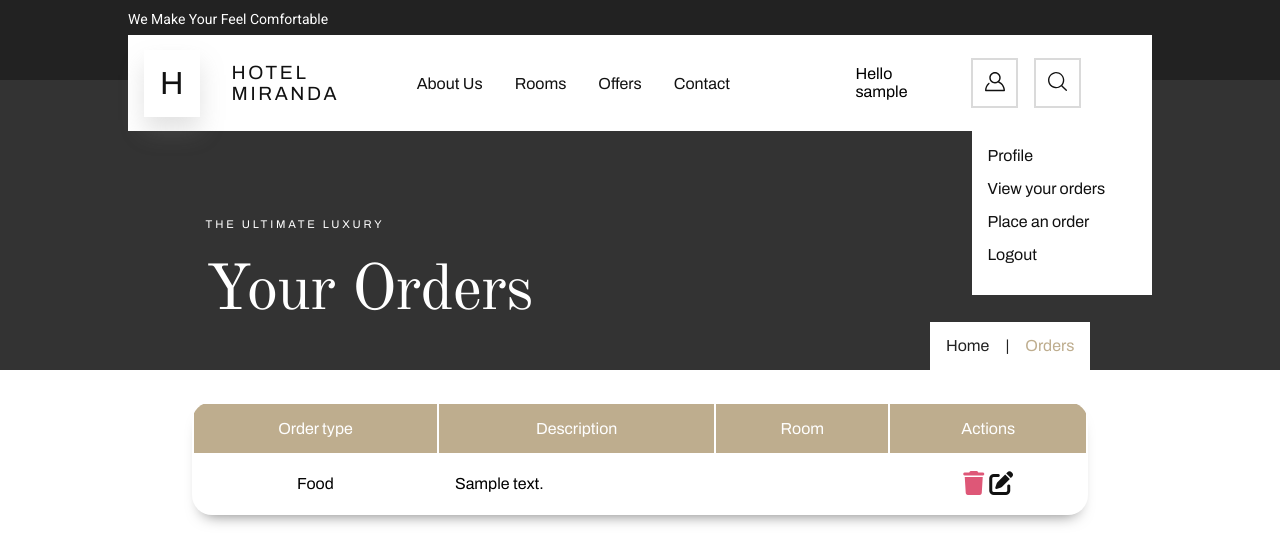
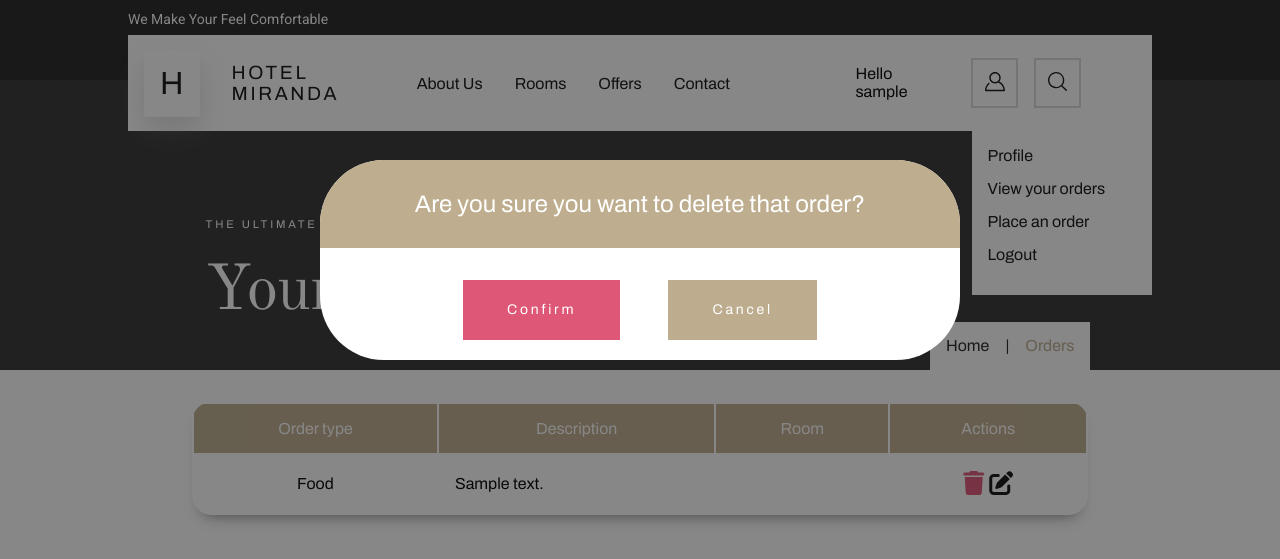
Before and after one commit to Jauregi13/HotelMirandaDjango, a Django app: page /orders/ in a window 1280 px wide; the page is wider, and only the part inside the window is pictured. Shown: the top 559 px of that part. Run offline with Django 5.2, Linux system fonts and the light colour scheme; a user stored in the database is signed in; tables that the repository leaves empty hold one stand-in row (values such as "Sample post"); data that the repository does not hold is empty; grey boxes are pictures that could not be loaded.

Commit message:
diseño modal delete order hecho

```diff
--- a/hotelMiranda/static/hotelMiranda/css/_buttons.scss
+++ b/hotelMiranda/static/hotelMiranda/css/_buttons.scss
@@ -1,4 +1,4 @@
-@use 'variables';
+@import 'variables';
 
 .button {
     background-color: #BDAC8D;
@@ -6,7 +6,7 @@
     color: #FFFFFF;
     height: 3em;
     font-weight: 700;
-    font-family: variables.$font-primary;
+    font-family: $font-primary;
     font-size: 0.875rem;
     line-height: 1rem;
     letter-spacing: 0.175rem;
@@ -25,6 +25,11 @@
 
     &--bigger {
         padding-bottom: 3em;
+    }
+
+    &--red {
+        border: 2px solid $error-color;
+        background-color: $error-color;
     }
 
     &--pagination {
--- a/hotelMiranda/static/hotelMiranda/css/_paragraphs.scss
+++ b/hotelMiranda/static/hotelMiranda/css/_paragraphs.scss
@@ -86,9 +86,13 @@
         line-height: 1.13rem;
     }
 
-    &--bigger {
+    &--medium {
         font-weight: 500;
-        font-size: 1em;
-        line-height: 1em;
+        font-size: 1rem;
+        line-height: 1rem;
+    }
+    &--large {
+        font-size: 1.5rem;
+        line-height: 1.5rem;
     }
 }
--- /dev/null
+++ b/hotelMiranda/static/hotelMiranda/css/orderList/_deleteOrder.scss
@@ -0,0 +1,49 @@
+
+@import './../variables';
+
+.delete-order-modal {
+    position: fixed;
+    top: 0;
+    left: 0;
+    display: block;
+    width: 100%;
+    height: 100%;
+    z-index: 11;
+    background-color: rgba($color: $black-color, $alpha: 0.5);
+
+    &--display {
+        display: block;
+    }
+
+    &__content {
+        position: absolute;
+        top: 20%;
+        left: 25%;
+        width: 50%;
+        height: 200px;
+        margin: 0 auto;
+        border-radius: 4em;
+        background-color: $white-color;
+        z-index: 12;
+
+        &__title {
+            background-color: $primary-color;
+            border-top-left-radius: 4em;
+            border-top-right-radius: 4em;
+            padding: 1em;
+            padding-top: 2em;
+            padding-bottom: 2em;
+            text-align: center;
+            margin-bottom: 2em;
+        }
+
+        &__buttons {
+            width: 70%;
+            margin: 0 auto;
+            display: flex;
+            gap: 3em;
+            justify-content: center;
+        }
+
+    }
+}
--- a/hotelMiranda/static/hotelMiranda/css/orderList/_orderList.scss
+++ b/hotelMiranda/static/hotelMiranda/css/orderList/_orderList.scss
@@ -1,5 +1,6 @@
 
 @use './table';
+@use './deleteOrder';
 
 .order-content {
 
--- a/hotelMiranda/static/hotelMiranda/css/styles.css
+++ b/hotelMiranda/static/hotelMiranda/css/styles.css
@@ -383,6 +383,10 @@
 .button--bigger {
   padding-bottom: 3em;
 }
+.button--red {
+  border: 2px solid #DE5777;
+  background-color: #DE5777;
+}
 .button--pagination {
   padding: 1em;
   border: none;
@@ -545,10 +549,14 @@
   font-size: 1rem;
   line-height: 1.13rem;
 }
-.paragraph--bigger {
+.paragraph--medium {
   font-weight: 500;
-  font-size: 1em;
-  line-height: 1em;
+  font-size: 1rem;
+  line-height: 1rem;
+}
+.paragraph--large {
+  font-size: 1.5rem;
+  line-height: 1.5rem;
 }
 
 .input {
@@ -2679,6 +2687,48 @@
   color: #111111;
 }
 
+.delete-order-modal {
+  position: fixed;
+  top: 0;
+  left: 0;
+  display: block;
+  width: 100%;
+  height: 100%;
+  z-index: 11;
+  background-color: rgba(17, 17, 17, 0.5);
+}
+.delete-order-modal--display {
+  display: block;
+}
+.delete-order-modal__content {
+  position: absolute;
+  top: 20%;
+  left: 25%;
+  width: 50%;
+  height: 200px;
+  margin: 0 auto;
+  border-radius: 4em;
+  background-color: #FFFFFF;
+  z-index: 12;
+}
+.delete-order-modal__content__title {
+  background-color: #BEAD8E;
+  border-top-left-radius: 4em;
+  border-top-right-radius: 4em;
+  padding: 1em;
+  padding-top: 2em;
+  padding-bottom: 2em;
+  text-align: center;
+  margin-bottom: 2em;
+}
+.delete-order-modal__content__buttons {
+  width: 70%;
+  margin: 0 auto;
+  display: flex;
+  gap: 3em;
+  justify-content: center;
+}
+
 .order-content {
   width: 90%;
   margin: 0 auto;
--- a/hotelMiranda/templates/hotelMiranda/base.html
+++ b/hotelMiranda/templates/hotelMiranda/base.html
@@ -86,6 +86,22 @@
             </div>
 
         </header>
+
+        <section class="delete-order-modal">
+
+            <div class="delete-order-modal__content">
+
+                <div class="delete-order-modal__content__title">
+                    <p class="paragraph paragraph--white paragraph--bold paragraph--large">Are you sure you want to delete that order?</p>
+                </div>
+                <div class="delete-order-modal__content__buttons">
+                    <button class="button button--red">Confirm</button>
+                    <button class="button">Cancel</button>
+                </div>
+
+            </div>
+
+        </section>
 
          {% if title != 'Home' %}
 
--- a/hotelMiranda/templates/hotelMiranda/order/orderList.html
+++ b/hotelMiranda/templates/hotelMiranda/order/orderList.html
@@ -31,7 +31,7 @@
                         <td class="order-content__view-list__table__body__row__item">{{order.description}}</td>
                         <td class="order-content__view-list__table__body__row__item order-content__view-list__table__body__row__item--center">{{order.room.room_type}} {{order.room.room_number}}</td>
                         <td class="order-content__view-list__table__body__row__item order-content__view-list__table__body__row__item--center">
-                            <a href="#" class="order-content__view-list__table__body__row__item__icon order-content__view-list__table__body__row__item__icon--delete">
+                            <a href="{% url 'deleteOrder' id=order.id %}" class="order-content__view-list__table__body__row__item__icon order-content__view-list__table__body__row__item__icon--delete">
                                 <i class="fa-solid fa-trash"></i>
                             </a>
                             <a href="{% url 'editOrder' id=order.id %}" class="order-content__view-list__table__body__row__item__icon order-content__view-list__table__body__row__item__icon--edit">
--- a/hotelMiranda/urls.py
+++ b/hotelMiranda/urls.py
@@ -16,5 +16,6 @@ urlpatterns = [
     path("logout/", authenticate.logout, name="logout"),
     path("orders/", order.OrderListView.as_view(), name="order"),
     path("orders/create", order.CreateOrderView.as_view(), name="createOrder"),
-    path("orders/<int:id>/edit",order.UpdateOrderView.as_view(), name="editOrder")
+    path("orders/<int:id>/edit",order.UpdateOrderView.as_view(), name="editOrder"),
+    path("orders/<int:id>/delete", order.DeleteOrderView.as_view(), name="deleteOrder")
 ]
--- a/hotelMiranda/views/order.py
+++ b/hotelMiranda/views/order.py
@@ -62,3 +62,11 @@ class UpdateOrderView(LoginRequiredMixin,SuccessMessageMixin, UpdateView):
         context["title_page"] = 'Update an order'
         context["breadcrumb"] = 'Update order'
         return context
+
+
+class DeleteOrderView(LoginRequiredMixin, SuccessMessageMixin, DeleteView):
+
+    model = Order
+    pk_url_kwarg = 'id'
+    success_url = '/orders'
+    success_message = 'Order deleted successfully'
```
Also changed, not shown: hotelMiranda/static/hotelMiranda/js/modalDeleteOrder.js (added), 1 other file.
